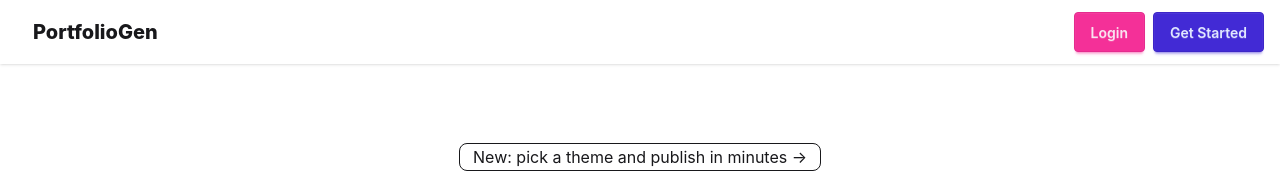
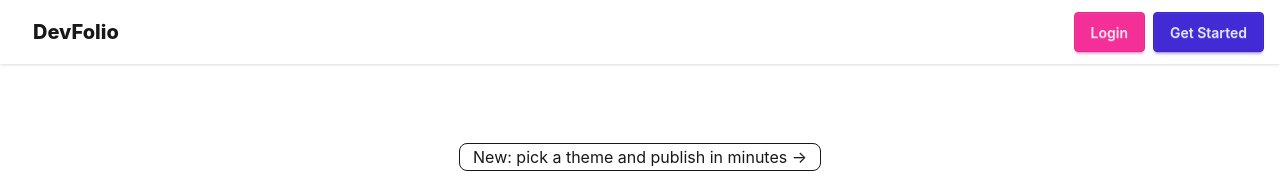
Before and after one commit to ridhi431/mernprac, a React (Vite) app in the folder frontend/mernPrac/: page / in a window 1280 px wide. Shown: the top 173 px of the page. Built offline with nearby package versions, Linux system fonts and the light colour scheme; no server answers.

Commit message:
Update navbar brand name to DevFolio

```diff
--- a/frontend/mernPrac/src/components/Navbar.jsx
+++ b/frontend/mernPrac/src/components/Navbar.jsx
@@ -41,7 +41,7 @@ const Navbar = () => {
           </label>
         )}
         <Link to="/" className="btn btn-ghost text-xl font-extrabold">
-          PortfolioGen
+          DevFolio
         </Link>
       </div>
 
```
